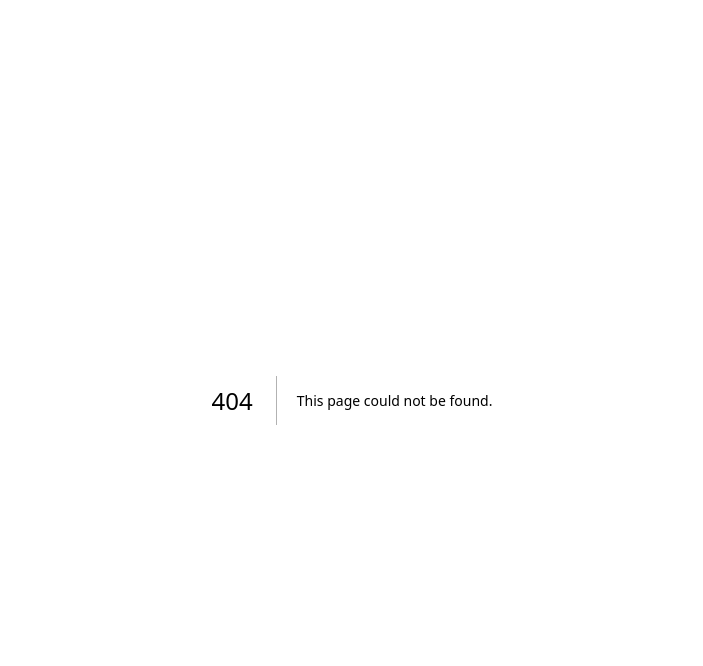
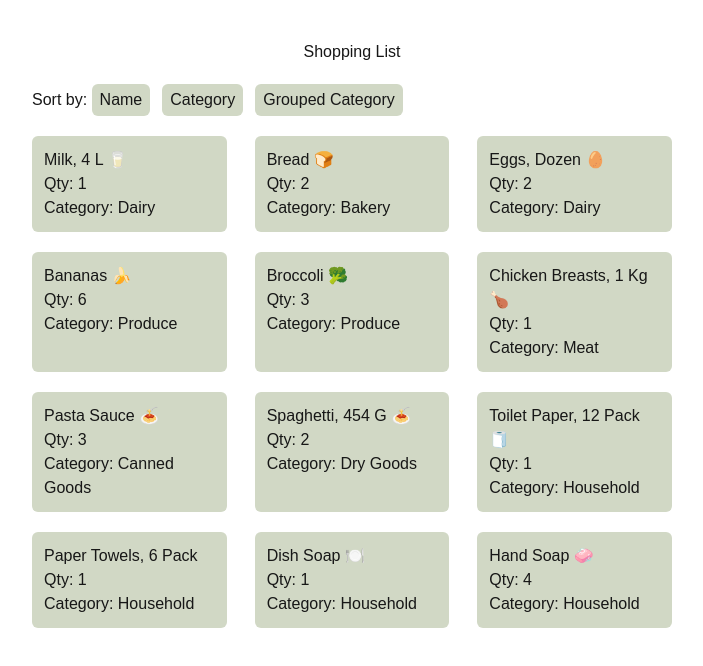
Before and after one commit to Suhee-K/cprg306-assignments, a Next.js app: page /week-6 in a window 1280 px wide. Before the commit this address had no page. Shown: the top 666 px of the page, without its empty margins (288-991 px from the left). Built offline with nearby package versions, Linux system fonts and the light colour scheme.

Commit message:
worked on week-6 assignment

```diff
--- a/app/page.js
+++ b/app/page.js
@@ -19,6 +19,9 @@ export default function Home() {
         <li>
           <Link href="/week-5">Week 5</Link>
         </li>
+        <li>
+          <Link href="/week-6">Week 6</Link>
+        </li>
       </ul>
     </div>
   );
--- a/app/week-5/new-item.js
+++ b/app/week-5/new-item.js
@@ -36,6 +36,8 @@ export default function NewItem() {
         <div>
           <input
             type="text"
+            id="name"
+            name="name"
             value={name}
             onChange={(e) => setName(e.target.value)}
             required
--- /dev/null
+++ b/app/week-6/item-list.js
@@ -0,0 +1,149 @@
+"use client";
+
+import { useState } from "react";
+import Item from "./item";
+
+export default function ItemList() {
+  const items = [
+    {
+      name: "milk, 4 L 🥛",
+      quantity: 1,
+      category: "dairy",
+    },
+    {
+      name: "bread 🍞",
+      quantity: 2,
+      category: "bakery",
+    },
+    {
+      name: "eggs, dozen 🥚",
+      quantity: 2,
+      category: "dairy",
+    },
+    {
+      name: "bananas 🍌",
+      quantity: 6,
+      category: "produce",
+    },
+    {
+      name: "broccoli 🥦",
+      quantity: 3,
+      category: "produce",
+    },
+    {
+      name: "chicken breasts, 1 kg 🍗",
+      quantity: 1,
+      category: "meat",
+    },
+    {
+      name: "pasta sauce 🍝",
+      quantity: 3,
+      category: "canned goods",
+    },
+    {
+      name: "spaghetti, 454 g 🍝",
+      quantity: 2,
+      category: "dry goods",
+    },
+    {
+      name: "toilet paper, 12 pack 🧻",
+      quantity: 1,
+      category: "household",
+    },
+    {
+      name: "paper towels, 6 pack",
+      quantity: 1,
+      category: "household",
+    },
+    {
+      name: "dish soap 🍽️",
+      quantity: 1,
+      category: "household",
+    },
+    {
+      name: "hand soap 🧼",
+      quantity: 4,
+      category: "household",
+    },
+  ];
+
+  const [sortBy, setSortBy] = useState("");
+
+  function handleClick(sortType) {
+    setSortBy(sortType);
+  }
+
+  const sortedItems = [...items].sort((a, b) => {
+    if (sortBy === "name") {
+      return a.name.localeCompare(b.name);
+    } else if (sortBy === "category") {
+      return a.category.localeCompare(b.category);
+    }
+    return 0;
+  });
+
+  const groupedItems = [...items].reduce((acc, item) => {
+    if (!acc[item.category]) {
+      acc[item.category] = [];
+    }
+    acc[item.category].push(item);
+    return acc;
+  }, {});
+
+  return (
+    <div className="w-1/2 mx-auto">
+      <div className="my-5">
+        <span>Sort by: </span>
+        <button
+          onClick={() => handleClick("name")}
+          className={`px-2 py-1 rounded-md mr-3 ${
+            sortBy === "name" ? "bg-[#BBC6A7]" : "bg-[#D1D8C5]"
+          }`}
+        >
+          Name
+        </button>
+        <button
+          onClick={() => handleClick("category")}
+          className={`px-2 py-1 rounded-md mr-3 ${
+            sortBy === "category" ? "bg-[#BBC6A7]" : "bg-[#D1D8C5]"
+          }`}
+        >
+          Category
+        </button>
+        <button
+          onClick={() => handleClick("grouped")}
+          className={`px-2 py-1 rounded-md mr-3 ${
+            sortBy === "grouped" ? "bg-[#BBC6A7]" : "bg-[#D1D8C5]"
+          }`}
+        >
+          Grouped Category
+        </button>
+      </div>
+      <div className="grid grid-cols-3 gap-x-7">
+        {sortBy !== "grouped" &&
+          sortedItems.map((item, index) => (
+            <Item
+              key={index}
+              name={item.name}
+              quantity={item.quantity}
+              category={item.category}
+            />
+          ))}
+      </div>
+      {sortBy === "grouped" &&
+        Object.keys(groupedItems).map((category) => (
+          <div key={category} className="w-1/2 mb-5">
+            <h3 className="capitalize font-bold mb-2">{category}</h3>
+            {groupedItems[category].map((item, index) => (
+              <Item
+                key={index}
+                name={item.name}
+                quantity={item.quantity}
+                category={item.category}
+              />
+            ))}
+          </div>
+        ))}
+    </div>
+  );
+}
--- /dev/null
+++ b/app/week-6/item.js
@@ -0,0 +1,9 @@
+export default function Item({ name, quantity, category }) {
+  return (
+    <div className=" bg-[#D1D8C5] p-3 rounded-md mb-5">
+      <h2 className="capitalize">{name}</h2>
+      <p>Qty: {quantity}</p>
+      <p className="capitalize">Category: {category}</p>
+    </div>
+  );
+}
--- /dev/null
+++ b/app/week-6/page.js
@@ -0,0 +1,10 @@
+import ItemList from "../week-6/item-list";
+
+export default function Page() {
+  return (
+    <main>
+      <h1 className="text-center mt-10">Shopping List</h1>
+      <ItemList />
+    </main>
+  );
+}
```
Also changed, not shown: app/week-6/items.json (added, +74 -0 lines).
